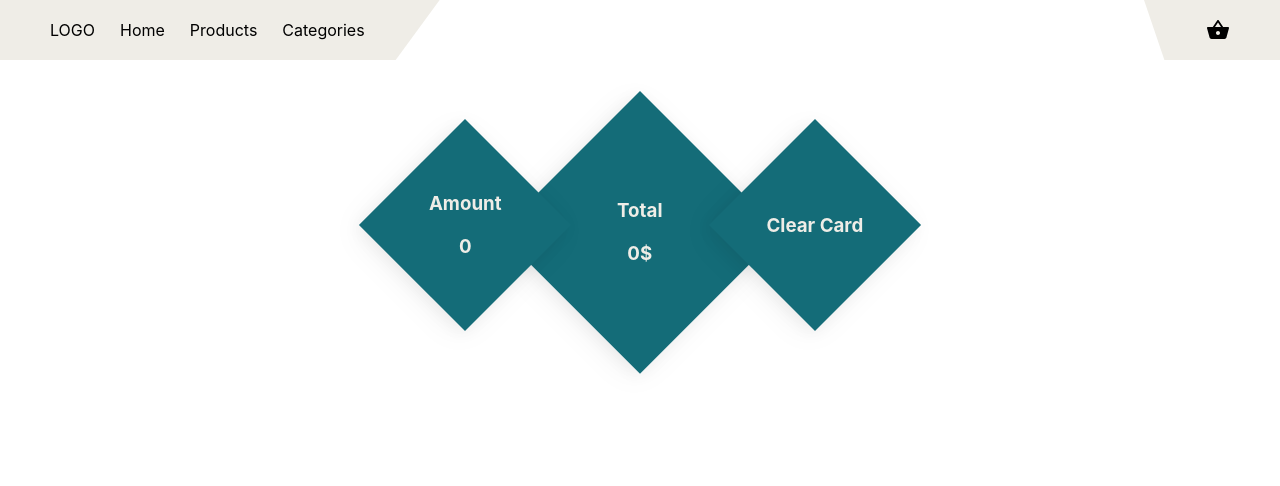
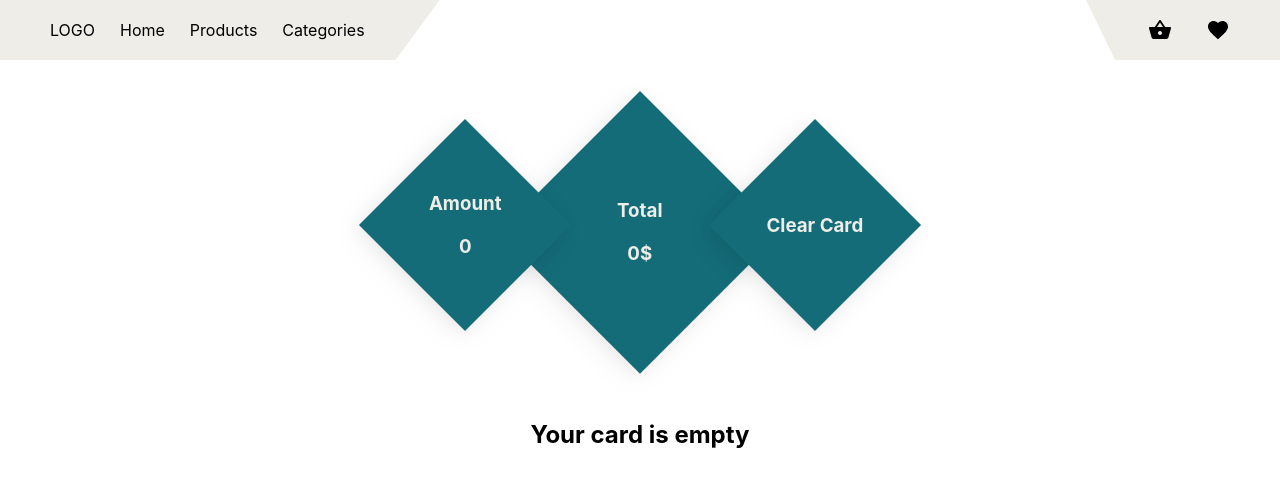
Before and after one commit to Shayan-retrocket/ecommerce-, a React (Create React App) app: page /basket in a window 1280 px wide. Shown: the top 486 px of the page. Built offline with nearby package versions, Linux system fonts and the light colour scheme.

Commit message:
detail start

```diff
--- a/src/App.js
+++ b/src/App.js
@@ -4,6 +4,7 @@ import Nav from './components/ui/Nav';
 import List from './components/pages/List.js';
 import { Route, Routes } from 'react-router-dom';
 import Basket from './components/pages/Basket';
+import Detail from './components/pages/Detail';
 
 function App() {
 	return (
@@ -13,6 +14,7 @@ function App() {
 				<Route path='/' element={<Home />}></Route>
 				<Route path='/products' element={<List />}></Route>
 				<Route path='/basket' element={<Basket />}></Route>
+				<Route path='/detail/:id' element={<Detail />} />
 			</Routes>
 		</div>
 	);
--- a/src/components/Card.js
+++ b/src/components/Card.js
@@ -4,11 +4,16 @@ import { BsFillBasket3Fill } from 'react-icons/bs';
 import { AiOutlineHeart } from 'react-icons/ai';
 import { useDispatch, useSelector } from 'react-redux';
 import { addToCart, removeFromCart } from '../features/basket';
+import { addToLike, removeFromLike } from '../features/likes';
+import FavoriteIcon from '@mui/icons-material/Favorite';
+import { Link } from 'react-router-dom';
 
 const Card = ({ id, image, price, title, desc }) => {
 	const dispatch = useDispatch();
 	const items = useSelector((store) => store.basket);
+	const likes = useSelector((store) => store.like);
 	const isIn = items.cartItems.find((item) => item === id);
+	const isInlikes = likes.likes.find((item) => item === id);
 	return (
 		<div className='productCard'>
 			<div className='productImg'>
@@ -19,7 +24,7 @@ const Card = ({ id, image, price, title, desc }) => {
 			</div>
 			<div className='proDetail'>
 				<h4>{title}</h4>
-				<p>{desc}</p>
+				<p>{desc.slice(0, 50)} . . . </p>
 			</div>
 			<hr style={{ width: '90%' }} />
 			<div className='cardActions'>
@@ -38,8 +43,22 @@ const Card = ({ id, image, price, title, desc }) => {
 							dispatch(removeFromCart(id));
 						}}></BsFillBasket3Fill>
 				)}
-				<button>more</button>
-				<AiOutlineHeart size={20} cursor='pointer'></AiOutlineHeart>
+				<Link to={`detail/${id}`}>
+					<button>More</button>
+				</Link>
+				{isInlikes === undefined ? (
+					<AiOutlineHeart
+						size={20}
+						cursor='pointer'
+						onClick={() => dispatch(addToLike(id))}></AiOutlineHeart>
+				) : (
+					<FavoriteIcon
+						size={20}
+						cursor='pointer'
+						onClick={() => {
+							dispatch(removeFromLike(id));
+						}}></FavoriteIcon>
+				)}
 			</div>
 		</div>
 	);
--- a/src/components/bestSeller.css
+++ b/src/components/bestSeller.css
@@ -114,7 +114,7 @@
 	border: none;
 	margin-top: 100px;
 	font-size: 20px;
-	color: white;
+	color: white !important;
 	padding: 15px 35px;
 	cursor: pointer;
 	color: white;
--- a/src/components/pages/Basket.js
+++ b/src/components/pages/Basket.js
@@ -6,6 +6,7 @@ import { clearCart } from '../../features/basket';
 import { useSelector } from 'react-redux';
 
 const Basket = () => {
+	const dispatch = useDispatch();
 	const items = useSelector((store) => store.basket);
 	const data = useSelector((store) => store.data);
 	const value = items.cartItems.map((i) => {
@@ -37,14 +38,22 @@ const Basket = () => {
 				</div>
 				<div>
 					<div>
-						<h3>Clear Card</h3>
+						<h3
+							onClick={() => {
+								dispatch(clearCart());
+							}}>
+							Clear Card
+						</h3>
 					</div>
 				</div>
 				{/* <h1>Your Basket : </h1> */}
 			</div>
-			{value.map((item) => (
-				<BasketItem item={item}></BasketItem>
-			))}
+
+			{value.length ? (
+				value.map((item) => <BasketItem item={item}></BasketItem>)
+			) : (
+				<h2>Your card is empty</h2>
+			)}
 		</div>
 	);
 };
--- a/src/components/pages/Detail.js
+++ b/src/components/pages/Detail.js
@@ -1,7 +1,9 @@
 import React from 'react';
-
+import { useParams } from 'react-router-dom';
+import './detail.css';
 const Detail = () => {
-	return <div>Detail</div>;
+	const { id } = useParams();
+	return <div className='detailContainer'>Detail {id}</div>;
 };
 
 export default Detail;
--- /dev/null
+++ b/src/components/pages/detail.css
@@ -0,0 +1,3 @@
+.detailContainer {
+	margin-top: 200px;
+}
--- a/src/components/pages/list.css
+++ b/src/components/pages/list.css
@@ -5,6 +5,7 @@
 	justify-content: center;
 	flex-direction: column;
 	padding-bottom: 30px;
+	margin-top: 100px;
 }
 .listContainerParent h1 {
 	margin: 50px 0;
--- a/src/components/ui/Nav.js
+++ b/src/components/ui/Nav.js
@@ -4,8 +4,11 @@ import React from 'react';
 import { Link } from 'react-router-dom';
 import { useSelector } from 'react-redux';
 import './nav.css';
+import FavoriteIcon from '@mui/icons-material/Favorite';
+
 const Nav = () => {
 	const items = useSelector((store) => store.basket);
+	const likes = useSelector((store) => store.like);
 
 	return (
 		<nav className='navContainer'>
@@ -30,9 +33,24 @@ const Nav = () => {
 						//   aria-controls={menuId}
 						aria-haspopup='true'
 						//   onClick={handleProfileMenuOpen}
-						color='inherit'>
+						color='inherit'
+						sx={{ marginRight: '10px' }}>
 						<Badge badgeContent={items.cartItems.length} color='error'>
 							<ShoppingBasket />
+						</Badge>
+					</IconButton>
+				</Link>
+				<Link to='likes'>
+					<IconButton
+						size='large'
+						edge='end'
+						aria-label='likes of current user'
+						//   aria-controls={menuId}
+						aria-haspopup='true'
+						//   onClick={handleProfileMenuOpen}
+						color='inherit'>
+						<Badge badgeContent={likes.likes.length} color='error'>
+							<FavoriteIcon />
 						</Badge>
 					</IconButton>
 				</Link>
--- /dev/null
+++ b/src/features/likes.js
@@ -0,0 +1,26 @@
+import { createSlice } from '@reduxjs/toolkit';
+
+const initialState = {
+	likes: [],
+};
+const likeSlice = createSlice({
+	name: 'likeSlice',
+	initialState,
+	reducers: {
+		addToLike: (state, { payload }) => {
+			let isIn = state.likes.find((item) => item === payload);
+			if (isIn === undefined) state.likes.push(payload);
+		},
+		removeFromLike: (state, { payload }) => {
+			let isIn = state.likes.find((item) => item === payload);
+			if (isIn !== undefined) {
+				state.likes = state.likes.filter((item) => {
+					return item !== payload;
+				});
+			}
+		},
+	},
+});
+
+export default likeSlice.reducer;
+export const { addToLike, removeFromLike } = likeSlice.actions;
--- a/src/store.js
+++ b/src/store.js
@@ -1,9 +1,11 @@
 import { configureStore } from '@reduxjs/toolkit';
 import basket from './features/basket';
 import allSlice from './features/allDataSlice';
+import likeSlice from './features/likes';
 export const store = configureStore({
 	reducer: {
 		basket: basket,
 		data: allSlice,
+		like: likeSlice,
 	},
 });
```
